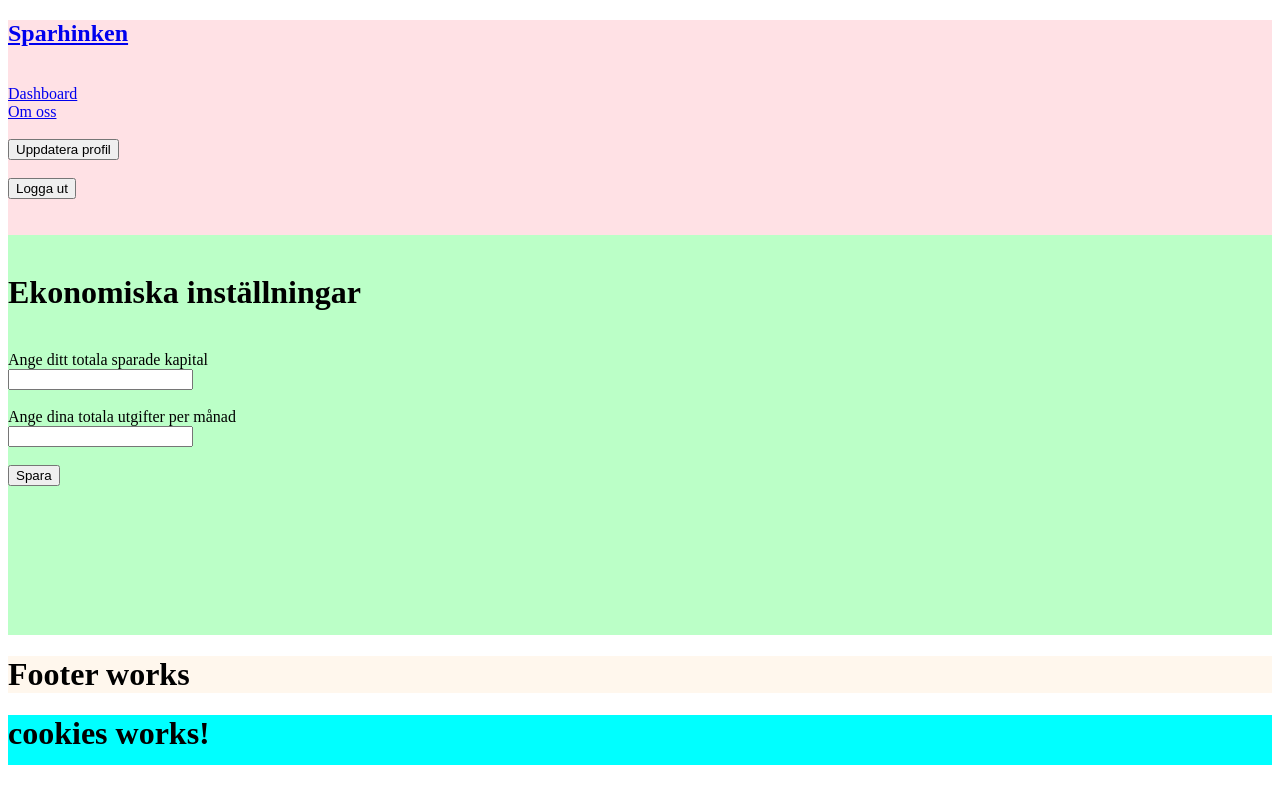
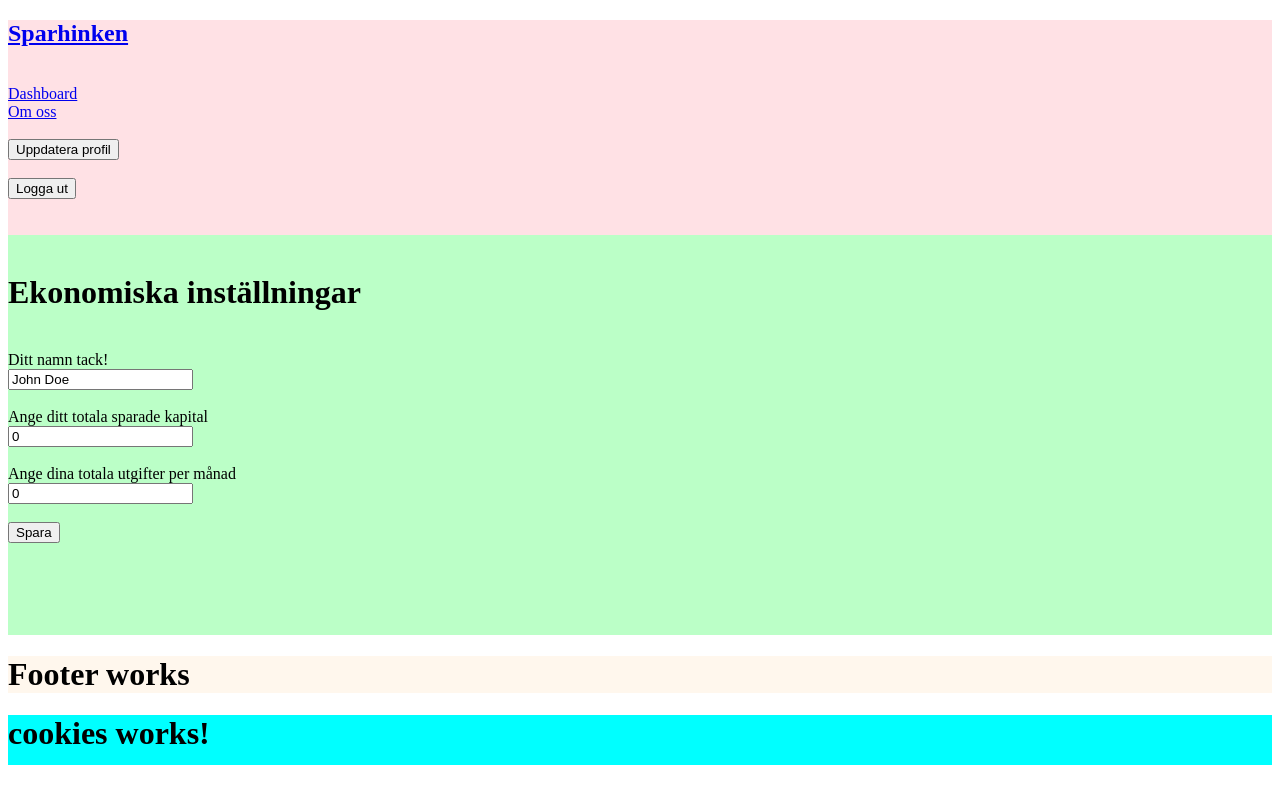
Before and after one commit to Joelhagg/sparhinken, a React (Create React App) app: page /settings in a window 1280 px wide. Built offline with nearby package versions, Linux system fonts and the light colour scheme; no server answers; sample sign-in values are in the browser's storage.

Commit message:
small update
this will start on sending user data to db

```diff
--- a/src/components/Settings/Settings.tsx
+++ b/src/components/Settings/Settings.tsx
@@ -1,29 +1,62 @@
 import { Link } from "react-router-dom";
+import { doc, setDoc } from "firebase/firestore";
+import { db } from "../../firebase";
 import "./Settings.css";
+import { FormEvent, useState } from "react";
 
 const Settings = () => {
+  const [userName, setUserName] = useState("John Doe");
+  const [totalSavedAmount, setTotalSavedAmount] = useState<number>(0);
+  const [monthlyExspenses, setMonthlyExspenses] = useState<number>(0);
+
+  const handleSubmit = (e: FormEvent) => {
+    e.preventDefault();
+
+    try {
+    } catch {}
+  };
   return (
     <>
       <br />
       <h1>Ekonomiska inställningar</h1>
       <br />
+
+      <form onSubmit={handleSubmit}>
+        <label>
+          Ditt namn tack!
+          <br />
+          <input
+            type="text"
+            value={userName}
+            onChange={(e) => setUserName(e.target.value)}
+          />
+        </label>
+        <br />
+        <br />
         <label>
           Ange ditt totala sparade kapital
           <br />
-        <input type="number" />
+          <input
+            type="number"
+            value={totalSavedAmount}
+            onChange={(e) => setTotalSavedAmount(parseInt(e.target.value))}
+          />
         </label>
         <br />
         <br />
         <label>
           Ange dina totala utgifter per månad
           <br />
-        <input type="number" />
+          <input
+            type="number"
+            value={monthlyExspenses}
+            onChange={(e) => setMonthlyExspenses(parseInt(e.target.value))}
+          />
         </label>
         <br />
         <br />
-      <Link to="/dashboard">
-        <button>Spara</button>
-      </Link>
+        <button type="submit">Spara</button>
+      </form>
     </>
   );
 };
```
Lines whose indentation alone changed are shown as unchanged.
